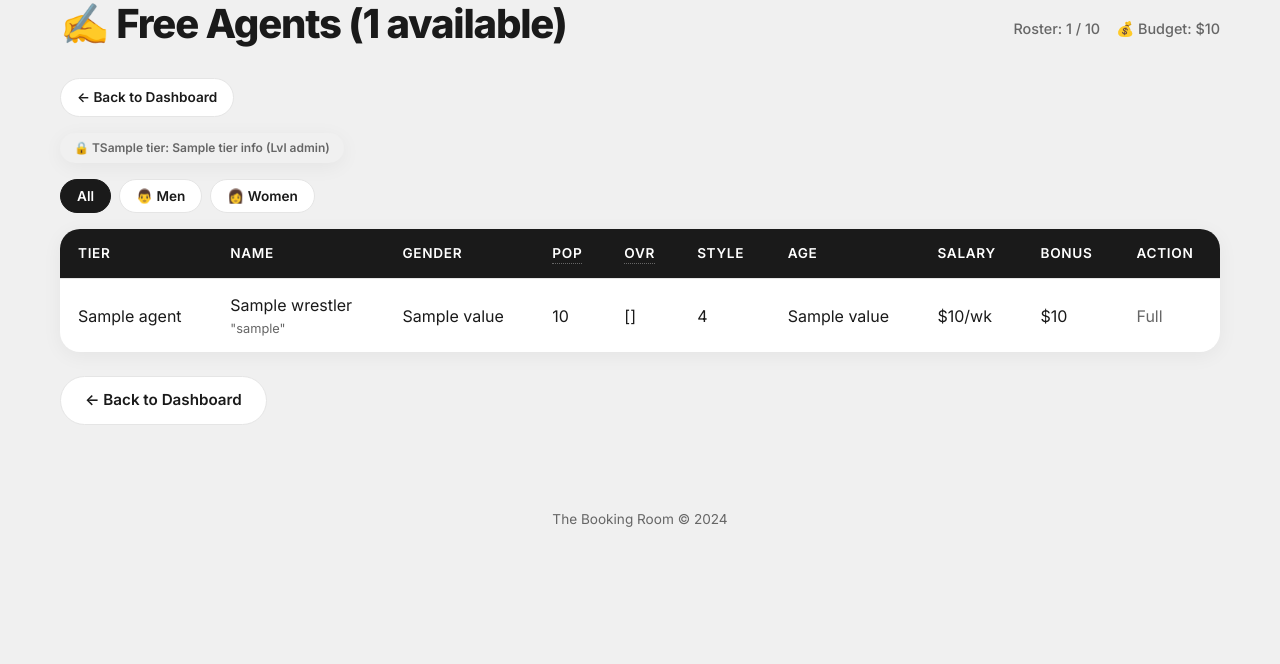
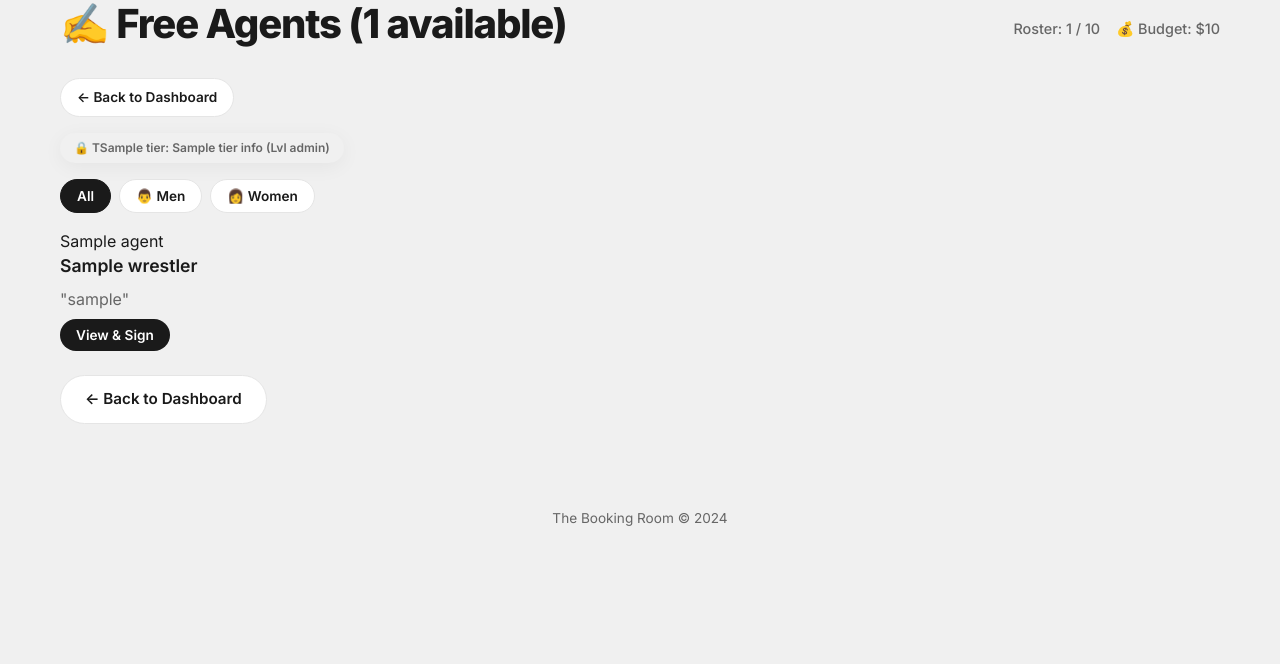
Before and after one commit to DLowPow/The-Booking-Room, a Flask app: template WrestlingGM/templates/free_agents.html in a window 1280 px wide. Shown: the part 118-782 px from the top of the page. Run offline with Flask 3, Linux system fonts and the light colour scheme; the template is opened without the code that fills it: most values are stand-ins (such as "Sample title", 1, 10 or a date in 2020).

Commit message:
Update free_agents.html

```diff
--- a/WrestlingGM/templates/free_agents.html
+++ b/WrestlingGM/templates/free_agents.html
@@ -2,6 +2,7 @@
 {% block title %}Free Agents - The Booking Room{% endblock %}
 
 {% block content %}
+<div class="free-agents-page">
 <div class="page-header">
 <h1>✍️ Free Agents ({{ total_agents }} available)</h1>
 <div class="roster-info">
@@ -20,7 +21,6 @@
 </div>
 {% endif %}
 
-    <!-- Tier Unlock Info -->
 <div class="tier-info-bar">
 {% for ti in tier_info %}
 <span class="tier-badge {% if ti.is_unlocked %}unlocked{% else %}locked{% endif %}">
@@ -31,7 +31,6 @@
 {% endfor %}
 </div>
 
-    <!-- Gender Filter -->
 <div class="filter-bar">
 <button class="btn btn-small btn-secondary filter-btn active" onclick="filterGender('all')">All</button>
 <button class="btn btn-small btn-secondary filter-btn" onclick="filterGender('Male')">👨 Men</button>
@@ -39,56 +38,24 @@
 </div>
 
 {% if agents %}
-    <table class="data-table" id="agents-table">
-        <thead>
-            <tr>
-            <th>Tier</th>
-            <th>Name</th>
-            <th>Gender</th>
-            <th><span class="tooltip-wrapper">Pop<span class="tooltip-text">Popularity - How famous they are. Higher popularity draws bigger crowds.</span></span></th>
-            <th><span class="tooltip-wrapper">OVR<span class="tooltip-text">Overall Rating - Average of all stats. Higher = more skilled wrestler.</span></span></th>
-            <th>Style</th>
-            <th>Age</th>
-            <th>Salary</th>
-            <th>Bonus</th>
-            <th>Action</th>
-            </tr>
-        </thead>
-        <tbody>
+<div class="free-agents-grid">
 {% for agent in agents %}
 {% set w = agent.wrestler %}
-            <tr class="tier-row tier-{{ agent.tier }}" data-gender="{{ w.gender.value }}">
-                <td>{{ agent.tier_name }}</td>
-                <td>
-                    {{ w.name }}
-                    {% if w.nickname %}<br><small>"{{ w.nickname }}"</small>{% endif %}
-                </td>
-                <td>{{ w.gender.value }}</td>
-                <td>{{ w.age }}</td>
-                <td>{{ w.popularity }}</td>
-                <td>{{ w.overall_rating }}</td>
-                <td>{{ w.primary_style.value }}</td>
-                <td>${{ agent.asking_salary | int }}/wk</td>
-                <td>${{ agent.signing_bonus | int }}</td>
-                <td>
-                    {% if can_sign and budget >= agent.signing_bonus %}
-                    <form method="POST" action="{{ url_for('sign_wrestler', wrestler_name=w.name) }}" style="display: inline;">
-                        <button type="submit" class="btn btn-primary btn-small">Sign</button>
-                    </form>
-                    {% elif not can_sign %}
-                    <span class="text-muted">Full</span>
-                    {% else %}
-                    <span class="text-muted">Can't Afford</span>
-                    {% endif %}
-                </td>
-            </tr>
+<div class="agent-card tier-{{ agent.tier }}" data-gender="{{ w.gender.value }}">
+<div class="agent-info">
+<div class="agent-tier-badge">{{ agent.tier_name }}</div>
+<h3 class="agent-name">{{ w.name }}</h3>
+{% if w.nickname %}<p class="agent-nickname">"{{ w.nickname }}"</p>{% endif %}
+</div>
+<div class="agent-actions">
+<button onclick="openWrestlerModal('{{ w.name | replace("'", "\\'") }}')" class="btn btn-primary btn-small">View & Sign</button>
+</div>
+</div>
 {% endfor %}
-        </tbody>
-    </table>
+</div>
 {% else %}
 <div class="empty-state">
 <p>No free agents available!</p>
-        <p>Advance a few weeks and new talent will appear.</p>
 </div>
 {% endif %}
 
@@ -97,22 +64,157 @@
 </div>
 </div>
 
+<!-- Wrestler Detail Modal -->
+<div id="wrestlerModal" class="modal-overlay" style="display: none;">
+<div class="modal-content">
+<button class="modal-close" onclick="closeWrestlerModal()">✕</button>
+<div id="modalContent">
+<p>Loading...</p>
+</div>
+</div>
+</div>
+
+<!-- Hidden data for all agents -->
+<script id="agents-data" type="application/json">
+{
+{% for agent in agents %}
+"{{ agent.wrestler.name | replace('"', '\\"') }}": {
+"name": "{{ agent.wrestler.name | replace('"', '\\"') }}",
+"nickname": "{{ agent.wrestler.nickname | replace('"', '\\"') if agent.wrestler.nickname else '' }}",
+"age": {{ agent.wrestler.age }},
+"gender": "{{ agent.wrestler.gender.value }}",
+"hometown": "{{ agent.wrestler.hometown | replace('"', '\\"') }}",
+"height_feet": {{ agent.wrestler.height // 12 }},
+"height_inches": {{ agent.wrestler.height % 12 }},
+"weight": {{ agent.wrestler.weight }},
+"primary_style": "{{ agent.wrestler.primary_style.value }}",
+"alignment": "{{ agent.wrestler.alignment.value }}",
+"power": {{ agent.wrestler.power }},
+"speed": {{ agent.wrestler.speed }},
+"technical": {{ agent.wrestler.technical }},
+"stamina": {{ agent.wrestler.stamina }},
+"charisma": {{ agent.wrestler.charisma }},
+"hardcore": {{ agent.wrestler.hardcore }},
+"aerial": {{ agent.wrestler.aerial }},
+"overall": {{ agent.wrestler.overall_rating }},
+"popularity": {{ agent.wrestler.popularity }},
+"finisher": "{{ agent.wrestler.finisher_name | replace('"', '\\"') }}",
+"asking_salary": {{ agent.asking_salary }},
+"signing_bonus": {{ agent.signing_bonus }},
+"tier_name": "{{ agent.tier_name }}",
+"can_afford": {{ 'true' if budget >= agent.signing_bonus else 'false' }},
+"can_sign": {{ 'true' if can_sign else 'false' }}
+}{% if not loop.last %},{% endif %}
+{% endfor %}
+}
+</script>
+
 <script>
+var agentsData = JSON.parse(document.getElementById('agents-data').textContent);
+
 function filterGender(gender) {
-    var rows = document.querySelectorAll('#agents-table tbody tr');
+    var cards = document.querySelectorAll('.agent-card');
     var buttons = document.querySelectorAll('.filter-btn');
 
     buttons.forEach(function(btn) { btn.classList.remove('active'); });
     event.target.classList.add('active');
 
-    rows.forEach(function(row) {
+    cards.forEach(function(card) {
         if (gender === 'all') {
-            row.style.display = '';
+            card.style.display = '';
         } else {
-            var rowGender = row.getAttribute('data-gender');
-            row.style.display = (rowGender === gender) ? '' : 'none';
+            var cardGender = card.getAttribute('data-gender');
+            card.style.display = (cardGender === gender) ? '' : 'none';
         }
     });
 }
+
+function openWrestlerModal(name) {
+    var w = agentsData[name];
+    if (!w) return;
+
+    var alignmentEmoji = w.alignment === 'Face' ? '😊' : (w.alignment === 'Heel' ? '😈' : '😐');
+
+    var html = '<div class="modal-wrestler-header">';
+    html += '<span class="agent-tier-badge">' + w.tier_name + '</span>';
+    html += '<h2>' + w.name + '</h2>';
+    if (w.nickname) {
+        html += '<p class="modal-nickname">"' + w.nickname + '"</p>';
+    }
+    html += '</div>';
+
+    html += '<div class="modal-section">';
+    html += '<h3>📋 Profile</h3>';
+    html += '<div class="modal-info-grid">';
+    html += '<div><strong>Age:</strong> ' + w.age + '</div>';
+    html += '<div><strong>Gender:</strong> ' + w.gender + '</div>';
+    html += '<div><strong>Height:</strong> ' + w.height_feet + "'" + w.height_inches + '"</div>';
+    html += '<div><strong>Weight:</strong> ' + w.weight + ' lbs</div>';
+    html += '<div><strong>Style:</strong> ' + w.primary_style + '</div>';
+    html += '<div><strong>Alignment:</strong> ' + alignmentEmoji + ' ' + w.alignment + '</div>';
+    html += '<div><strong>Hometown:</strong> ' + w.hometown + '</div>';
+    html += '<div><strong>Finisher:</strong> ' + w.finisher + '</div>';
+    html += '</div>';
+    html += '</div>';
+
+    html += '<div class="modal-section">';
+    html += '<h3>📊 Stats</h3>';
+    html += '<div class="modal-stats-grid">';
+    html += '<div class="stat-row"><span>Popularity</span><div class="stat-bar"><div class="stat-fill" style="width:' + w.popularity + '%"></div></div><span>' + w.popularity + '</span></div>';
+    html += '<div class="stat-row"><span>Overall</span><div class="stat-bar"><div class="stat-fill ovr" style="width:' + w.overall + '%"></div></div><span>' + w.overall + '</span></div>';
+    html += '<div class="stat-row"><span>Power</span><div class="stat-bar"><div class="stat-fill" style="width:' + w.power + '%"></div></div><span>' + w.power + '</span></div>';
+    html += '<div class="stat-row"><span>Speed</span><div class="stat-bar"><div class="stat-fill" style="width:' + w.speed + '%"></div></div><span>' + w.speed + '</span></div>';
+    html += '<div class="stat-row"><span>Technical</span><div class="stat-bar"><div class="stat-fill" style="width:' + w.technical + '%"></div></div><span>' + w.technical + '</span></div>';
+    html += '<div class="stat-row"><span>Stamina</span><div class="stat-bar"><div class="stat-fill" style="width:' + w.stamina + '%"></div></div><span>' + w.stamina + '</span></div>';
+    html += '<div class="stat-row"><span>Charisma</span><div class="stat-bar"><div class="stat-fill" style="width:' + w.charisma + '%"></div></div><span>' + w.charisma + '</span></div>';
+    html += '<div class="stat-row"><span>Aerial</span><div class="stat-bar"><div class="stat-fill" style="width:' + w.aerial + '%"></div></div><span>' + w.aerial + '</span></div>';
+    html += '<div class="stat-row"><span>Hardcore</span><div class="stat-bar"><div class="stat-fill" style="width:' + w.hardcore + '%"></div></div><span>' + w.hardcore + '</span></div>';
+    html += '</div>';
+    html += '</div>';
+
+    html += '<div class="modal-section modal-contract">';
+    html += '<h3>💰 Contract Terms</h3>';
+    html += '<p><strong>Weekly Salary:</strong> $' + w.asking_salary.toLocaleString() + '</p>';
+    html += '<p><strong>Signing Bonus:</strong> $' + w.signing_bonus.toLocaleString() + '</p>';
+    html += '<p><strong>Contract Length:</strong> 52 weeks</p>';
+    html += '</div>';
+
+    html += '<div class="modal-actions">';
+    if (!w.can_sign) {
+        html += '<button class="btn btn-secondary" onclick="closeWrestlerModal()">Roster Full</button>';
+    } else if (!w.can_afford) {
+        html += '<button class="btn btn-secondary" disabled>Cannot Afford</button>';
+        html += '<button class="btn btn-secondary" onclick="closeWrestlerModal()">Reject</button>';
+    } else {
+        html += '<form method="POST" action="/sign-wrestler/' + encodeURIComponent(w.name) + '" style="display:inline;">';
+        html += '<button type="submit" class="btn btn-primary btn-large">✍️ Sign Contract</button>';
+        html += '</form>';
+        html += '<button class="btn btn-secondary" onclick="closeWrestlerModal()">❌ Reject</button>';
+    }
+    html += '</div>';
+
+    document.getElementById('modalContent').innerHTML = html;
+    document.getElementById('wrestlerModal').style.display = 'flex';
+    document.body.style.overflow = 'hidden';
+}
+
+function closeWrestlerModal() {
+    document.getElementById('wrestlerModal').style.display = 'none';
+    document.body.style.overflow = '';
+}
+
+// Close modal when clicking outside
+document.getElementById('wrestlerModal').addEventListener('click', function(e) {
+    if (e.target === this) {
+        closeWrestlerModal();
+    }
+});
+
+// Close on Escape key
+document.addEventListener('keydown', function(e) {
+    if (e.key === 'Escape') {
+        closeWrestlerModal();
+    }
+});
 </script>
 {% endblock %}
```
Lines whose indentation alone changed are shown as unchanged.
